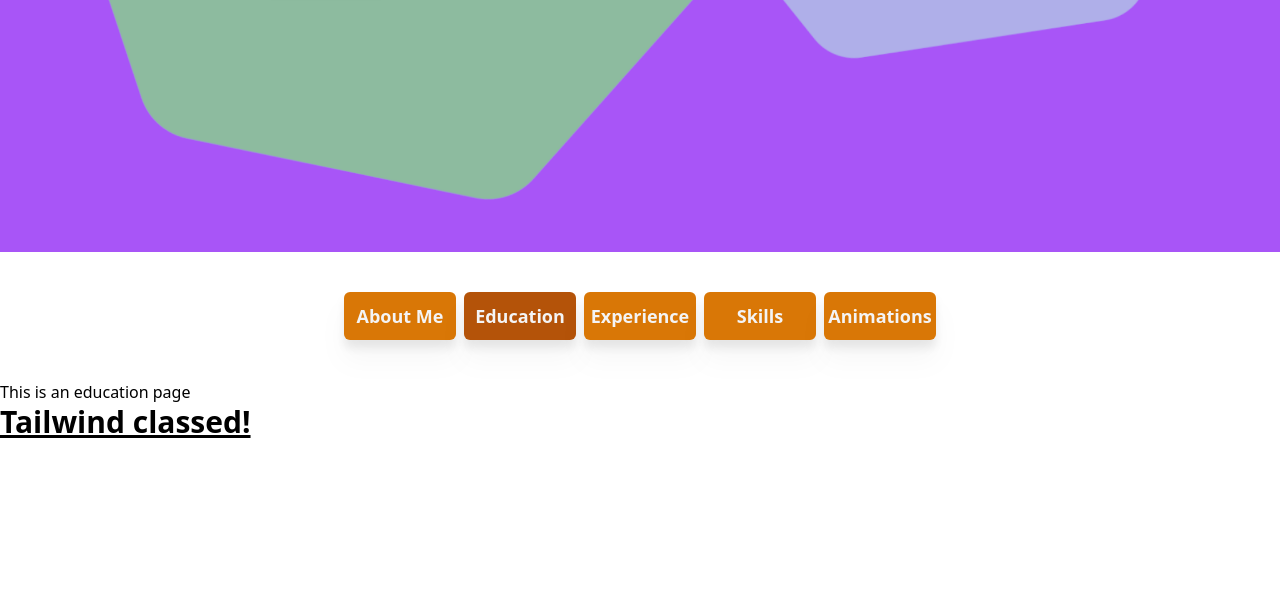
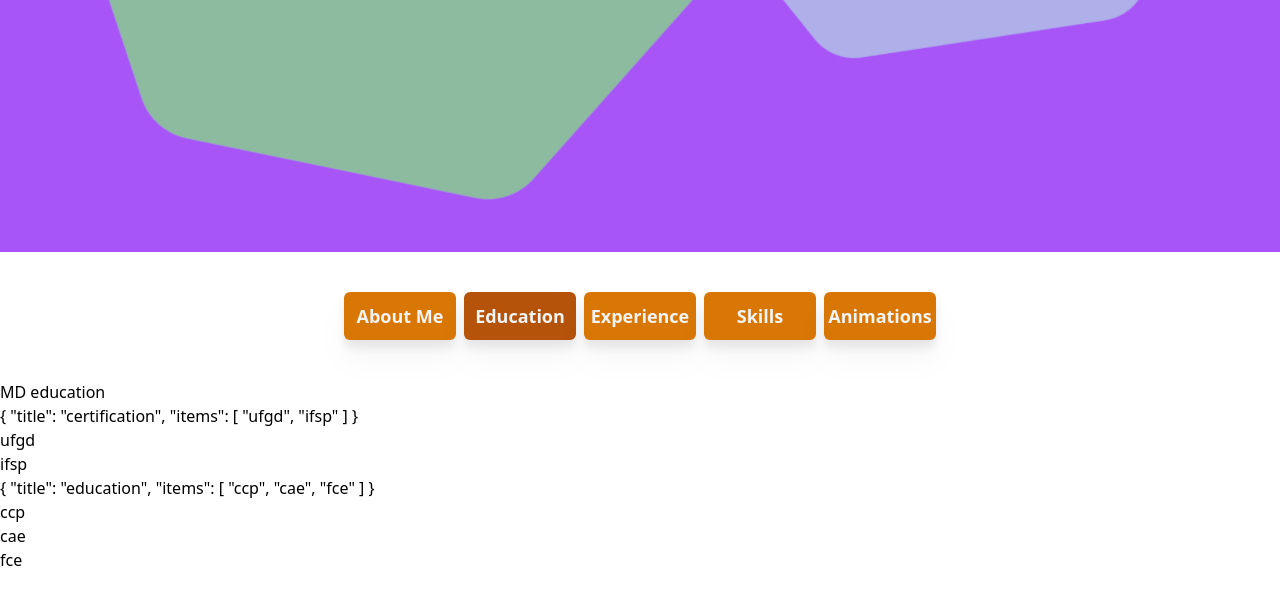
Before and after one commit to Kojji/portfolio-two, a Vue app: page /education in a window 1280 px wide. Shown: the part 548-1152 px from the top of the page. Built offline with nearby package versions, Linux system fonts and the light colour scheme.

Commit message:
add: education data mapping

```diff
--- a/src/assets/i18n.js
+++ b/src/assets/i18n.js
@@ -47,16 +47,52 @@
       },
       Education: {
         PageTitle: "Education",
-        ItemTitleOne: "2022 - [Computer Engineering] UFGD",
-        ItemTitleTwo: "2014 - [Electronics Technician] IFSP-SP",
-        ItemTitleThree: "2017 - [First Certificate in English (FCE)] Cambrigde English",
-        ItemTitleFour: "2018 - [Certificate in Advanced English (CAE)] Cambrigde English",
-        TitleFirst: "Education Background",
-        TitleSecond: "Certifications",
-        ItemTextOne: "Degree obtained by concluding the Computer Engineering course at \"Universidade Federal da Grande Dourados (UFGD)\". As course conclusion critereas, I've done an intership at \"Dourasoft\", and for the final paper, with another student, we developed a system to collect data from the soil, which is based on networking multiple wireless sensor nodes, named \"Agriv\".",
-        ItemTextTwo: "Degree obtained by concluding the Electonics Technician integrated with High School course at \"Instituto Federal de Educação, Ciência e Tecnologia de São Paulo, Campus São Paulo (IFSP-SP)\". As course conclusion critereas, I've done an intership at \"Aureon\", and developed, with other students, a digital door lock system for the final paper.",
-        ItemTextThree: "Certification regarding the score of 183 at Cambridge's CAE examination, equivalent to CEFR's C1 Level.",
-        ItemTextFour: "Certification regarding the score of 193 at Cambridge's FCE examination, equivalent to CEFR's C1 Level."
+        Sections: [
+          {
+            id: 1,
+            title: "certification",
+            value: "Certifications",
+            items: [
+              {
+                id: 1,
+                title: "ufgd",
+                valueLabel: "2021 - [Computer Engineering] UFGD",
+                valueDescription: "Degree obtained by concluding the Computer Engineering course at \"Universidade Federal da Grande Dourados (UFGD)\". As course conclusion critereas, I've done an intership at \"Dourasoft\", and for the final paper, with another student, we developed a system to collect data from the soil, which is based on networking multiple wireless sensor nodes, named \"Agriv\".",
+              },
+              {
+                id: 2,
+                title: "ifsp",
+                valueLabel: "2013 - [Electronics Technician] IFSP-SP",
+                valueDescription: "Degree obtained by concluding the Electonics Technician integrated with High School course at \"Instituto Federal de Educação, Ciência e Tecnologia de São Paulo, Campus São Paulo (IFSP-SP)\". As course conclusion critereas, I've done an intership at \"Aureon\", and developed, with other students, a digital door lock system for the final paper.",
+              }
+            ]
+          },
+          {
+            id: 2,
+            title: "education",
+            value: "Education Background",
+            items: [
+              {
+                id: 1,
+                title: "ccp",
+                valueLabel: "2022 - [Certified Cloud Practitioner (CCP)] AWS",
+                valueDescription: "Certification regarding passing grade at AWS CCP examination.",
+              },
+              {
+                id: 2,
+                title: "cae",
+                valueLabel: "2018 - [Certificate in Advanced English (CAE)] Cambrigde English",
+                valueDescription: "Certification regarding the score of 183 at Cambridge's CAE examination, equivalent to CEFR's C1 Level.",
+              },
+              {
+                id: 3,
+                title: "fce",
+                valueLabel: "2017 - [First Certificate in English (FCE)] Cambrigde English",
+                valueDescription: "Certification regarding the score of 193 at Cambridge's FCE examination, equivalent to CEFR's C1 Level.",
+              }
+            ]
+          }
+        ]
       },
       Experience: {
         PageTitle: "Professional Experience",
@@ -160,16 +196,52 @@
       },
       Education: {
         PageTitle: "Formação",
-        ItemTitleOne: "2021 - [Engenheiro de Computação] UFGD",
-        ItemTitleTwo: "2013 - [Técnico em Eletrônica] IFSP-SP",
-        ItemTitleThree: "2018 - [Certificate in Advanced English (CAE)] Cambridge English",
-        ItemTitleFour: "2017 - [First Certificate in English (FCE)] Cambridge English",
-        TitleFirst: "Formação Acadêmica",
-        TitleSecond: "Certificações",
-        ItemTextOne: "Conclusão do curso de Engenharia de Computação na Universidade Federal da Grande Dourados (UFGD). Como critério de formação, realizei um estágio na \"Dourasoft\", e desenvolvi, com outro acadêmico, um sistema de coleta de dados do solo, composto de multiplos equipamentos de comunicação sem fio, denominado Agriv, como TCC.",
-        ItemTextTwo: "Conclusão do curso de Técnico em Eletrônica e Ensino Médio no Instituto Federal de Educação, Ciência e Tecnologia de São Paulo, Campus São Paulo (IFSP-SP). Como critérios de formação, realizei um estágio na \"Aureon\", e desenvolvi, junto com outros acadêmicos, um sistema de trava eletrônica por senha como TCC.",
-        ItemTextThree: "Certificado de pontuação 183 no exame CAE de Cambridge, equivalente ao nível C1 do \"CEFR\".",
-        ItemTextFour: "Certificado de pontuação 193 no exame FCE de Cambridge, equivalente ao nível C1 do \"CEFR\"."
+        Sections: [
+          {
+            id: 1,
+            title: "certification",
+            value: "Certificações",
+            items: [
+              {
+                id: 1,
+                title: "ufgd",
+                valueLabel: "2021 - [Engenheiro de Computação] UFGD",
+                valueDescription: "Conclusão do curso de Engenharia de Computação na Universidade Federal da Grande Dourados (UFGD). Como critério de formação, realizei um estágio na \"Dourasoft\", e desenvolvi, com outro acadêmico, um sistema de coleta de dados do solo, composto de multiplos equipamentos de comunicação sem fio, denominado Agriv, como TCC.",
+              },
+              {
+                id: 2,
+                title: "ifsp",
+                valueLabel: "2013 - [Técnico em Eletrônica] IFSP-SP",
+                valueDescription: "Conclusão do curso de Técnico em Eletrônica e Ensino Médio no Instituto Federal de Educação, Ciência e Tecnologia de São Paulo, Campus São Paulo (IFSP-SP). Como critérios de formação, realizei um estágio na \"Aureon\", e desenvolvi, junto com outros acadêmicos, um sistema de trava eletrônica por senha como TCC.",
+              }
+            ]
+          },
+          {
+            id: 2,
+            title: "education",
+            value: "Formação Acadêmica",
+            items: [
+              {
+                id: 1,
+                title: "ccp",
+                valueLabel: "2022 - [Certified Cloud Practitioner (CCP)] AWS",
+                valueDescription: "Certificado referente à aprovação no exame CCP da AWS.",
+              },
+              {
+                id: 2,
+                title: "cae",
+                valueLabel: "2018 - [Certificate in Advanced English (CAE)] Cambridge English",
+                valueDescription: "Certificado de pontuação 183 no exame CAE de Cambridge, equivalente ao nível C1 do \"CEFR\".",
+              },
+              {
+                id: 3,
+                title: "fce",
+                valueLabel: "2017 - [First Certificate in English (FCE)] Cambrigde English",
+                valueDescription: "Certificado de pontuação 193 no exame FCE de Cambridge, equivalente ao nível C1 do \"CEFR\".",
+              },
+            ]
+          }
+        ]
       },
       Experience: {
         PageTitle: "Experiência Profissional",
--- /dev/null
+++ b/src/components/EducationMDItem.vue
@@ -0,0 +1,34 @@
+<script setup>
+import { inject, reactive } from 'vue'
+
+const $t = inject('$t');
+
+let educationItems = reactive([
+  {
+    title: $t('InfoCards.Education.Sections[0].title'),
+    items: [
+      $t('InfoCards.Education.Sections[0].items[0].title'),
+      $t('InfoCards.Education.Sections[0].items[1].title')
+    ]
+  },
+  {
+    title: $t('InfoCards.Education.Sections[1].title'),
+    items: [
+      $t('InfoCards.Education.Sections[1].items[0].title'),
+      $t('InfoCards.Education.Sections[1].items[1].title'),
+      $t('InfoCards.Education.Sections[1].items[2].title')
+    ]
+  },
+])
+
+</script>
+
+<template>
+  <div>MD education</div>
+  <div v-for="(item, index) in educationItems" :key="index">
+    {{item}}
+    <div v-for="(subItem, subIndex) in item.items" :key="subIndex" >
+      {{subItem}}
+    </div>
+  </div>
+</template>
--- /dev/null
+++ b/src/components/EducationSMItem.vue
@@ -0,0 +1,34 @@
+<script setup>
+import { inject, reactive } from 'vue'
+
+const $t = inject('$t');
+
+let educationItems = reactive([
+  {
+    title: $t('InfoCards.Education.Sections[0].title'),
+    items: [
+      $t('InfoCards.Education.Sections[0].items[0].title'),
+      $t('InfoCards.Education.Sections[0].items[1].title')
+    ]
+  },
+  {
+    title: $t('InfoCards.Education.Sections[1].title'),
+    items: [
+      $t('InfoCards.Education.Sections[1].items[0].title'),
+      $t('InfoCards.Education.Sections[1].items[1].title'),
+      $t('InfoCards.Education.Sections[1].items[2].title')
+    ]
+  },
+])
+
+</script>
+
+<template>
+  <div>SM education</div>
+  <div v-for="(item, index) in educationItems" :key="index">
+    {{item}}
+    <div v-for="(subItem, subIndex) in item.items" :key="subIndex" >
+      {{subItem}}
+    </div>
+  </div>
+</template>
--- a/src/components/FullScreenBanner.vue
+++ b/src/components/FullScreenBanner.vue
@@ -15,7 +15,7 @@
     <div class="mx-auto px-5">
       <div class="flex">
         <!-- <div class="bg-gray-600 h-screen"> -->
-        <div v-if="windowWidth > 991.98" class="flex-1 h-screen">
+        <div v-if="windowWidth > 767.98" class="flex-1 h-screen">
           <div class="name-grid">
             <div>
               <div class="inline-flex mb-2">
--- a/src/components/InfoMenu.vue
+++ b/src/components/InfoMenu.vue
@@ -1,5 +1,5 @@
 <script setup>
-import { ref, inject, reactive } from 'vue'
+import { inject, reactive } from 'vue'
 import { useRoute } from 'vue-router';
 
 const $t = inject('$t');
--- a/src/views/Education.vue
+++ b/src/views/Education.vue
@@ -1,8 +1,15 @@
+<script setup>
+import { inject, computed } from 'vue'
+import EducationMDItem from '/src/components/EducationMDItem.vue';
+import EducationSMItem from '/src/components/EducationSMItem.vue';
+const $store = inject('$store');
+
+let windowWidth = computed(() => $store.getters.getWindowWidth)
+</script>
+
 <template>
-  <div class="experience">
-    <h1>This is an education page</h1>
-    <h1 class="text-3xl font-bold underline">
-    Tailwind classed!
-  </h1>
+  <div class="education">
+    <EducationMDItem v-if="windowWidth > 767.98" />
+    <EducationSMItem v-else />
   </div>
 </template>
```
